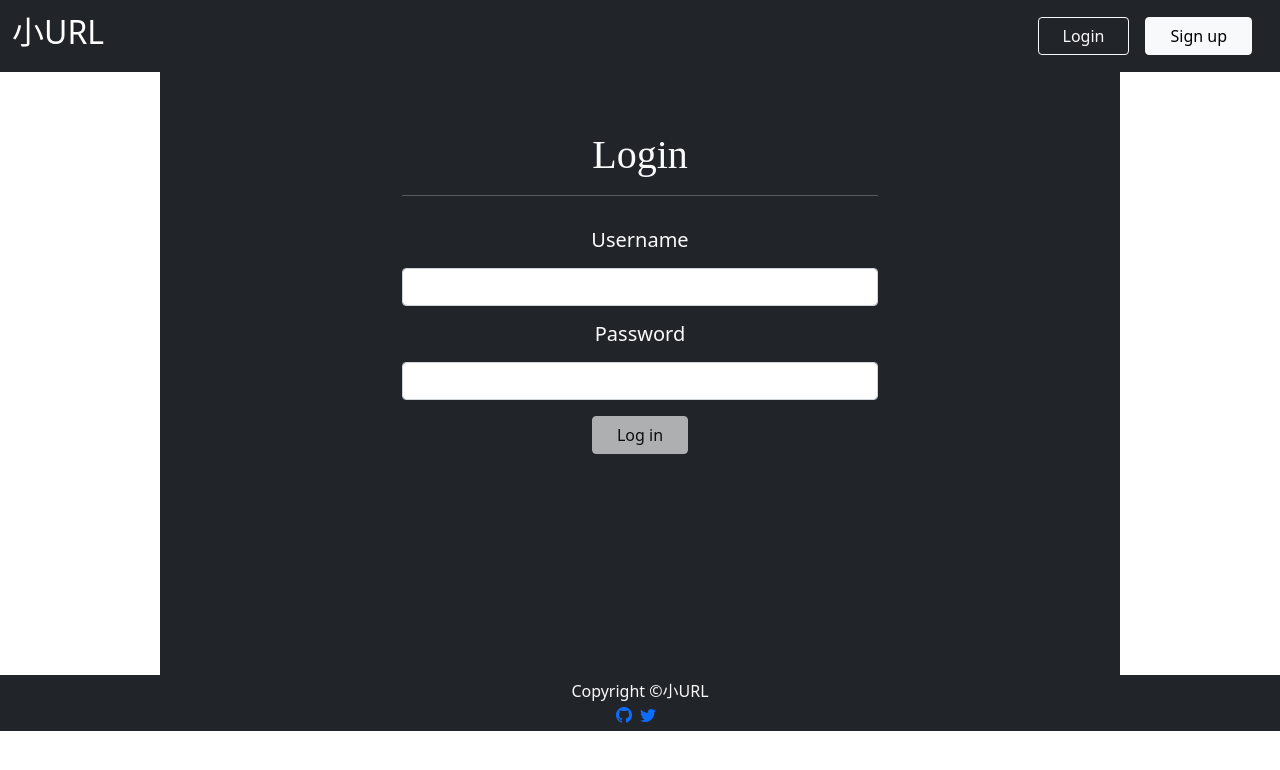
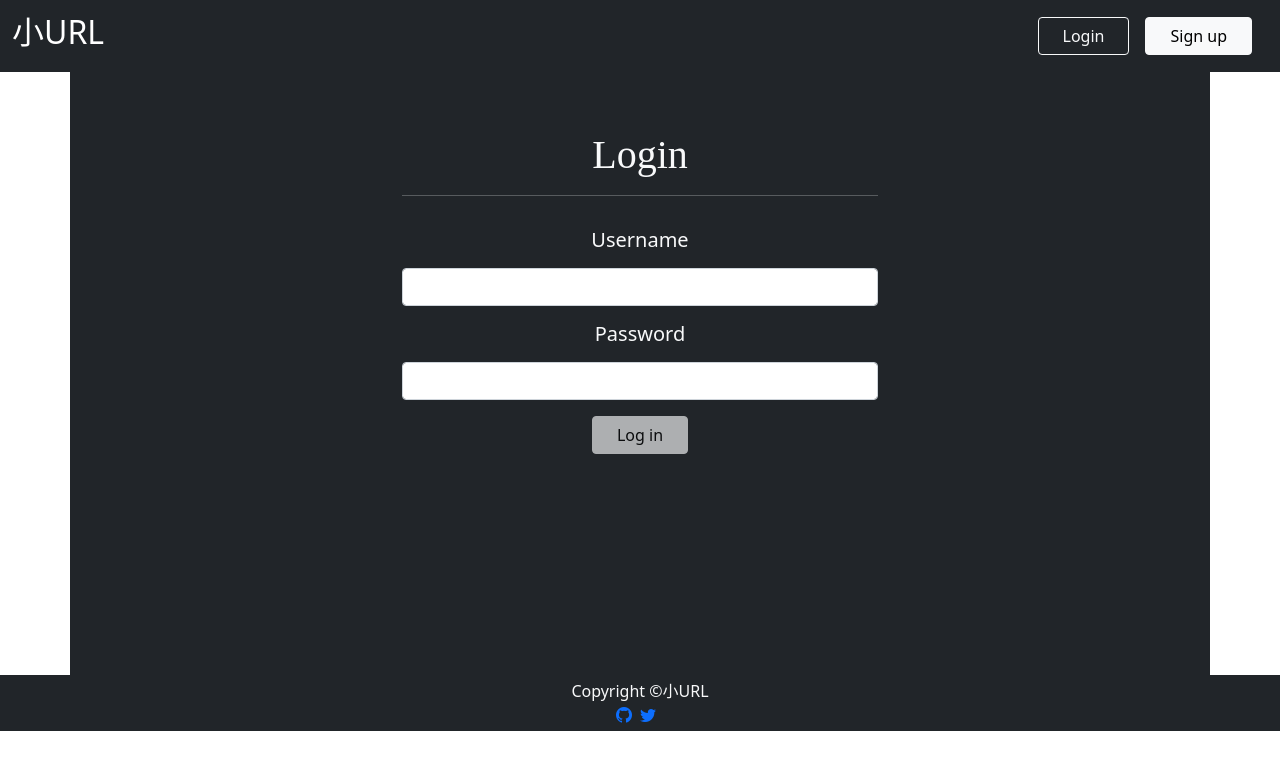
Before and after one commit to Cosmicoppai/chi_url, a React (Create React App) app in the folder frontend/: page /login in a window 1280 px wide. Shown: the top 770 px of the page. Built offline with nearby package versions, Linux system fonts and the light colour scheme.

Commit message:
Update login.js

```diff
--- a/frontend/src/Mycomponents/pages/signuppages/login.js
+++ b/frontend/src/Mycomponents/pages/signuppages/login.js
@@ -92,7 +92,7 @@ const Login = () => {
     return (
         <>
             <Nav />
-            <div className="container bg-dark text-light border border-dark w-xl-50 w-lg-50 w-md-50 w-sm-70 w-75">
+            <div className="container bg-dark text-light border border-dark w-xl-50 w-lg-50 w-md-50 w-sm-75 w-100">
                 <form className="container text-center " style={mystyle}>
                     <h1 style={{ fontFamily: 'Droid Sans' }}>Login</h1>
                     <hr />
```
